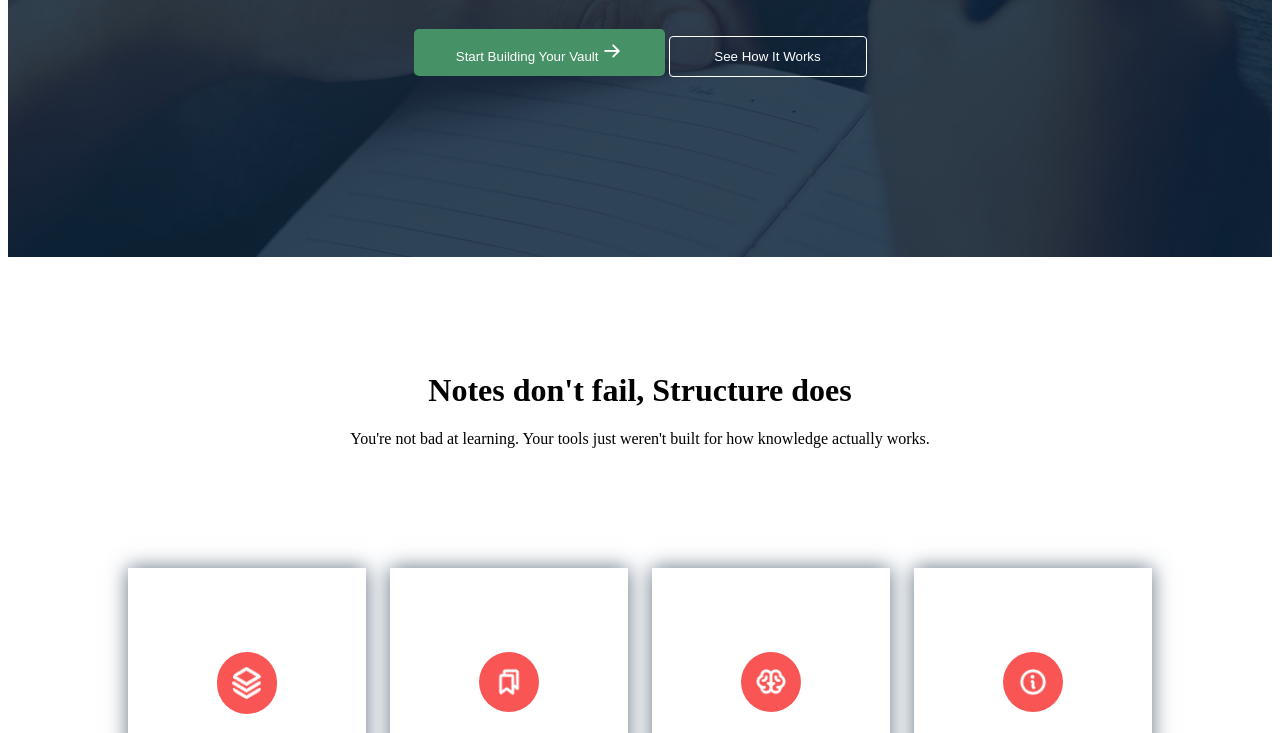
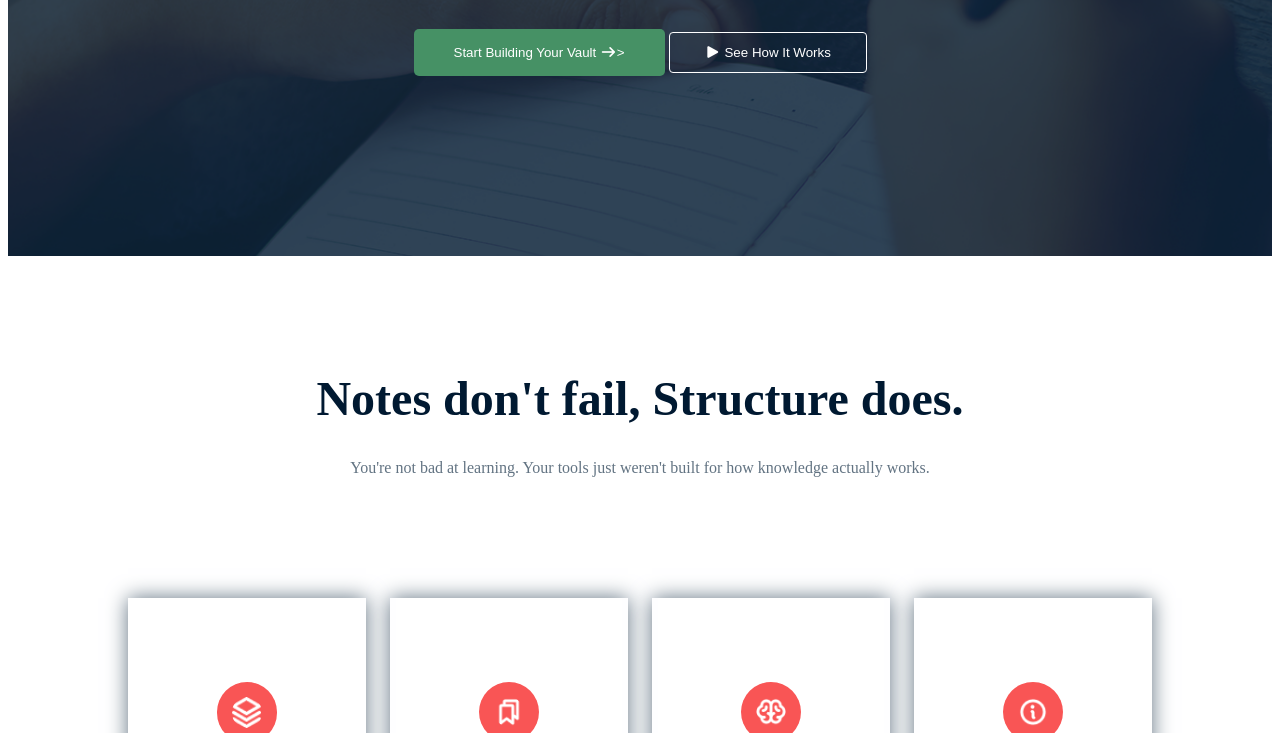
Before and after one commit to shameem7335-ship-it/portfolio001, a plain HTML site: page index.html in a window 1280 px wide. Shown: the part 641-1374 px from the top of the page. Drawn offline with Linux system fonts and the light colour scheme.

Commit message:
icon add

```diff
--- a/index.html
+++ b/index.html
@@ -4,6 +4,7 @@
     <meta charset="UTF-8">
     <meta name="viewport" content="width=device-width, initial-scale=1.0">
     <title>asignment</title>
+    <link rel="stylesheet" href="https://cdnjs.cloudflare.com/ajax/libs/font-awesome/7.0.1/css/all.min.css" integrity="sha512-2SwdPD6INVrV/lHTZbO2nodKhrnDdJK9/kg2XD1r9uGqPo1cUbujc+IYdlYdEErWNu69gVcYgdxlmVmzTWnetw==" crossorigin="anonymous" referrerpolicy="no-referrer" />
     <link rel="stylesheet" href="styles/index.css">
     <link rel="preconnect" href="https://fonts.googleapis.com">
 <link rel="preconnect" href="https://fonts.gstatic.com" crossorigin>
@@ -34,14 +35,14 @@
 <div><p>A private space to store notes, links, and learning summaries — designed to
 help you think clearly, connect ideas, and turn learning into long-term knowledge</p></div>
 <div>
-    <button class="btn">Start Building Your Vault    <img src="assets/ArrowRight.png" alt=""></button>
-    <button class="work">See How It Works</button>
+    <button class="btn">Start Building Your Vault <i class="fa-solid fa-arrow-right"></i>></button>
+    <button class="work"><i class="fa-solid fa-play"></i> See How It Works</button>
 </div>
 </div>
 </section>
 <div class="container">
     <h1 class="notes">
-        Notes don't fail, Structure does
+        Notes don't fail, Structure does.
     </h1>
     <p class="notesp">
         You're not bad at learning. Your tools just weren't built for how knowledge actually works.
@@ -95,7 +96,7 @@ help you think clearly, connect ideas, and turn learning into long-term knowledg
     <div class="think-container">
         <h2>Ready to think more clearly?</h2>
         <p>Join thousands of learners who are building their personal knowledge vaults.  Start free, no credit card required</p>
-        <Button class="btn">Get Early Access <img src="assets/ArrowRight.png" alt="" srcset=""></Button>
+        <Button class="btn">Get Early Access <i class="fa-solid fa-arrow-right"></i>></Button>
         <p>Free during early access • No credit card needed</p>
     </div>
 
--- a/styles/index.css
+++ b/styles/index.css
@@ -15,7 +15,7 @@
    background-color: #469165;
     width: 164px;
     border-radius: 5px;
-    padding: 12px 16px;
+    padding: 16px 12px;
     border: none;
     color: #ffff;
     cursor: pointer;
@@ -102,12 +102,30 @@
  color: #ffff;
 }
 
-
-#notes .heading{
+.container .notesp{
+  display: grid;
+  align-items: center;
+  justify-content: center;
+  line-height: 20px;
+  font-size: 16px;
+  color: #627382;
+}
+.container .notes{
+  display: grid;
+  align-items: center;
+  justify-content: center;
+  font-style: bold;
+  font-size: 48px;
+  color: #001931;
+}
+/* #notes .heading{ */
  margin:0 120px;
  text-align: center;
  justify-content: center;
  align-items: center;
+ ine-height: 20px;
+  font-size: 16px;
+  colo
 
 }
 #notes .heading h1{
@@ -218,16 +236,6 @@
 
 }
 
-.container .notes{
-  display: grid;
-  align-items: center;
-  justify-content: center;
-}
-.container .notesp{
-  display: grid;
-  align-items: center;
-  justify-content: center;
-}
 
 footer{
   background-color: #001931;
```
